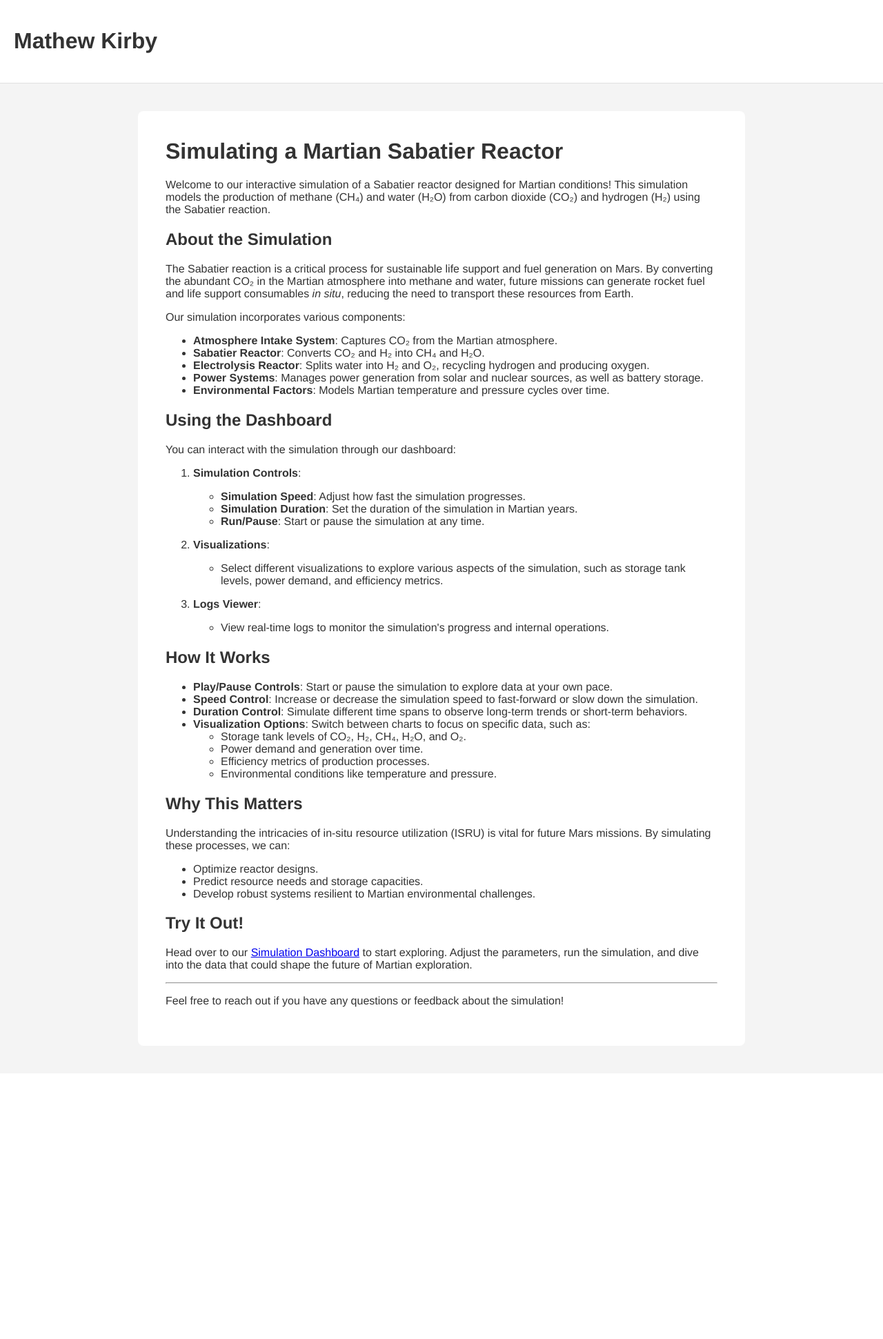
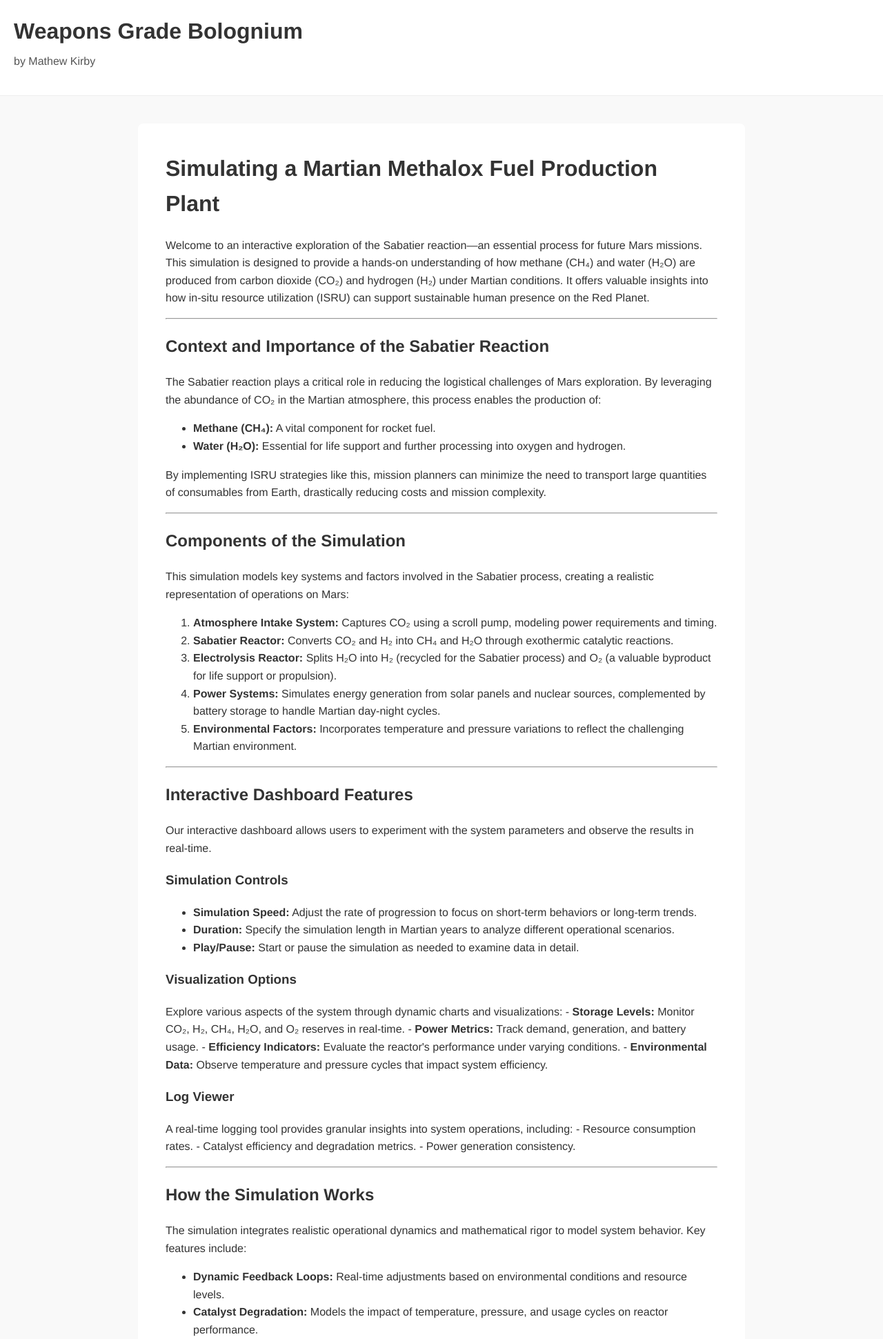
Before and after one commit to mkirby1995/Chemistry, a Flask app: page /post/simulation_post in a window 1280 px wide. Shown: the top 1941 px of the page at 69% size. Before the commit the page ends 1460 px from the top, so only its background shows below. Run offline with Flask 3, Linux system fonts and the light colour scheme.

```diff
--- a/app.py
+++ b/app.py
@@ -12,6 +12,7 @@ POSTS_DIRECTORY = "posts"
 
 def load_posts():
     posts = []
+    # Load local Markdown posts
     for md_file in Path(POSTS_DIRECTORY).glob("*.md"):
         with open(md_file, "r", encoding="utf-8") as file:
             content = file.read()
@@ -28,7 +29,21 @@ def load_posts():
                 }
             metadata["filename"] = md_file.stem
             posts.append(metadata)
+
+    # Load Medium posts from YAML
+    medium_posts_file = Path(f"{POSTS_DIRECTORY}/medium_posts.yaml")
+    try:
+        with open(medium_posts_file, "r", encoding="utf-8") as file:
+            medium_posts = yaml.safe_load(file)
+            for post in medium_posts:
+                post["is_medium"] = True  # Add a flag for Medium posts
+                posts.append(post)
+    except Exception as e:
+        logging.error(f"Error loading Medium posts: {e}")
+
+    # Sort posts by title or add custom sorting
     return posts
+
 
 
 @app.route("/")
@@ -78,3 +93,4 @@ def run_simulation_route():
 
 if __name__ == "__main__":
     app.run(host='0.0.0.0', port=5000, debug=False)
+    # app.run(debug=True)
--- a/posts/simulation_post.md
+++ b/posts/simulation_post.md
@@ -1,61 +1,86 @@
 ---
-title: Simulating a Martian Sabatier Reactor
-description: Explore our interactive simulation of a Sabatier reactor operating on Mars.
+title: Simulating a Martian Methalox Fuel Production Plant
+description: Insights into In-Situ Resource Utilization (ISRU)
 image: fuel_production_plant.jpg
 ---
 
-Welcome to our interactive simulation of a Sabatier reactor designed for Martian conditions! This simulation models the production of methane (CH₄) and water (H₂O) from carbon dioxide (CO₂) and hydrogen (H₂) using the Sabatier reaction.
+Welcome to an interactive exploration of the Sabatier reaction—an essential process for future Mars missions. This simulation is designed to provide a hands-on understanding of how methane (CH₄) and water (H₂O) are produced from carbon dioxide (CO₂) and hydrogen (H₂) under Martian conditions. It offers valuable insights into how in-situ resource utilization (ISRU) can support sustainable human presence on the Red Planet.
 
-## About the Simulation
+---
 
-The Sabatier reaction is a critical process for sustainable life support and fuel generation on Mars. By converting the abundant CO₂ in the Martian atmosphere into methane and water, future missions can generate rocket fuel and life support consumables _in situ_, reducing the need to transport these resources from Earth.
+## Context and Importance of the Sabatier Reaction
 
-Our simulation incorporates various components:
+The Sabatier reaction plays a critical role in reducing the logistical challenges of Mars exploration. By leveraging the abundance of CO₂ in the Martian atmosphere, this process enables the production of:
 
-- **Atmosphere Intake System**: Captures CO₂ from the Martian atmosphere.
-- **Sabatier Reactor**: Converts CO₂ and H₂ into CH₄ and H₂O.
-- **Electrolysis Reactor**: Splits water into H₂ and O₂, recycling hydrogen and producing oxygen.
-- **Power Systems**: Manages power generation from solar and nuclear sources, as well as battery storage.
-- **Environmental Factors**: Models Martian temperature and pressure cycles over time.
+- **Methane (CH₄):** A vital component for rocket fuel.
+- **Water (H₂O):** Essential for life support and further processing into oxygen and hydrogen.
 
-## Using the Dashboard
+By implementing ISRU strategies like this, mission planners can minimize the need to transport large quantities of consumables from Earth, drastically reducing costs and mission complexity.
 
-You can interact with the simulation through our dashboard:
+---
 
-1. **Simulation Controls**:
-   - **Simulation Speed**: Adjust how fast the simulation progresses.
-   - **Simulation Duration**: Set the duration of the simulation in Martian years.
-   - **Run/Pause**: Start or pause the simulation at any time.
+## Components of the Simulation
 
-2. **Visualizations**:
-   - Select different visualizations to explore various aspects of the simulation, such as storage tank levels, power demand, and efficiency metrics.
+This simulation models key systems and factors involved in the Sabatier process, creating a realistic representation of operations on Mars:
 
-3. **Logs Viewer**:
-   - View real-time logs to monitor the simulation's progress and internal operations.
+1. **Atmosphere Intake System:** Captures CO₂ using a scroll pump, modeling power requirements and timing.
+2. **Sabatier Reactor:** Converts CO₂ and H₂ into CH₄ and H₂O through exothermic catalytic reactions.
+3. **Electrolysis Reactor:** Splits H₂O into H₂ (recycled for the Sabatier process) and O₂ (a valuable byproduct for life support or propulsion).
+4. **Power Systems:** Simulates energy generation from solar panels and nuclear sources, complemented by battery storage to handle Martian day-night cycles.
+5. **Environmental Factors:** Incorporates temperature and pressure variations to reflect the challenging Martian environment.
 
-## How It Works
+---
 
-- **Play/Pause Controls**: Start or pause the simulation to explore data at your own pace.
-- **Speed Control**: Increase or decrease the simulation speed to fast-forward or slow down the simulation.
-- **Duration Control**: Simulate different time spans to observe long-term trends or short-term behaviors.
-- **Visualization Options**: Switch between charts to focus on specific data, such as:
-  - Storage tank levels of CO₂, H₂, CH₄, H₂O, and O₂.
-  - Power demand and generation over time.
-  - Efficiency metrics of production processes.
-  - Environmental conditions like temperature and pressure.
+## Interactive Dashboard Features
+
+Our interactive dashboard allows users to experiment with the system parameters and observe the results in real-time.
+
+### **Simulation Controls**
+- **Simulation Speed:** Adjust the rate of progression to focus on short-term behaviors or long-term trends.
+- **Duration:** Specify the simulation length in Martian years to analyze different operational scenarios.
+- **Play/Pause:** Start or pause the simulation as needed to examine data in detail.
+
+### **Visualization Options**
+Explore various aspects of the system through dynamic charts and visualizations:
+- **Storage Levels:** Monitor CO₂, H₂, CH₄, H₂O, and O₂ reserves in real-time.
+- **Power Metrics:** Track demand, generation, and battery usage.
+- **Efficiency Indicators:** Evaluate the reactor's performance under varying conditions.
+- **Environmental Data:** Observe temperature and pressure cycles that impact system efficiency.
+
+### **Log Viewer**
+A real-time logging tool provides granular insights into system operations, including:
+- Resource consumption rates.
+- Catalyst efficiency and degradation metrics.
+- Power generation consistency.
+
+---
+
+## How the Simulation Works
+
+The simulation integrates realistic operational dynamics and mathematical rigor to model system behavior. Key features include:
+
+- **Dynamic Feedback Loops:** Real-time adjustments based on environmental conditions and resource levels.
+- **Catalyst Degradation:** Models the impact of temperature, pressure, and usage cycles on reactor performance.
+- **Resource Management:** Tracks storage levels and highlights potential bottlenecks.
+- **Power Utilization:** Balances demand from various subsystems against generation capacity.
+
+For example, users can observe how a drop in solar power during a dust storm affects reactor operations, battery usage, and overall efficiency.
+
+---
 
 ## Why This Matters
 
-Understanding the intricacies of in-situ resource utilization (ISRU) is vital for future Mars missions. By simulating these processes, we can:
+Understanding the nuances of ISRU processes like the Sabatier reaction is vital for successful Mars colonization. Simulations like this help researchers and engineers:
 
-- Optimize reactor designs.
-- Predict resource needs and storage capacities.
-- Develop robust systems resilient to Martian environmental challenges.
+- **Optimize Reactor Designs:** Test different configurations to maximize efficiency and durability.
+- **Predict Resource Needs:** Estimate storage capacities and resource replenishment schedules.
+- **Improve System Resilience:** Develop strategies to mitigate the challenges posed by the Martian environment, such as extreme temperatures or dust storms.
 
-## Try It Out!
-
-Head over to our [Simulation Dashboard](/dashboard) to start exploring. Adjust the parameters, run the simulation, and dive into the data that could shape the future of Martian exploration.
+By engaging with this simulation, users gain practical insights into the design and operation of systems that could pave the way for humanity’s future on Mars.
 
 ---
 
+## Simulation Dashboard
+
+[Simulation Dashboard](/dashboard)
 Feel free to reach out if you have any questions or feedback about the simulation!
--- a/static/css/styles.css
+++ b/static/css/styles.css
@@ -1,46 +1,89 @@
+/* General styles */
 body {
-    font-family: 'Helvetica Neue', Helvetica, Arial, sans-serif;
+    font-family: 'Helvetica Neue', Arial, sans-serif;
     color: #333;
-    background-color: #f4f4f4;
+    background-color: #f9f9f9;
     margin: 0;
+    padding: 0;
+    line-height: 1.6;
 }
 
+/* Header */
 header {
     background-color: #fff;
-    border-bottom: 1px solid #e0e0e0;
+    border-bottom: 1px solid #eee;
     padding: 20px;
     text-align: left;
 }
 
-header h1 a {
+header h1 {
+    font-size: 2rem;
+    margin: 0;
     color: #333;
-    text-decoration: none;
 }
 
+header h1 a {
+    text-decoration: none;
+    color: inherit;
+}
+
+/* header h1 a:hover {
+    color: #007bff;
+} */
+
+header .subtitle {
+    font-size: 1rem;
+    color: #555;
+    margin-top: 5px;
+}
+
+header .subtitle a {
+    text-decoration: none;
+    color: inherit;
+}
+
+/* Main content */
 .post-grid {
     display: grid;
-    grid-template-columns: repeat(auto-fill, minmax(300px, 1fr));
+    grid-template-columns: repeat(auto-fit, minmax(300px, 1fr));
     gap: 20px;
-    padding: 40px;
+    padding: 20px;
     max-width: 1200px;
     margin: 0 auto;
 }
 
 .post-card {
-    background-color: #fff;
+    display: block; /* Makes the entire card clickable */
+    background: #fff;
+    border: 1px solid #eee;
     border-radius: 8px;
+    box-shadow: 0 2px 4px rgba(0, 0, 0, 0.1);
     overflow: hidden;
-    box-shadow: 0 2px 4px rgba(0,0,0,0.1);
-    transition: transform 0.2s;
+    transition: transform 0.2s, box-shadow 0.2s;
+    text-decoration: none; /* Removes underline on hover */
+    color: inherit; /* Ensures text color inherits from parent */
 }
 
 .post-card:hover {
     transform: translateY(-5px);
+    box-shadow: 0 4px 8px rgba(0, 0, 0, 0.18);
+}
+
+.post-image {
+    width: 100%; /* Matches the width of the container */
+    height: 200px; /* Fixed height for uniform aspect ratio */
+    overflow: hidden; /* Ensures no overflow if the image doesn't fit */
+    display: flex; /* Centers image within the container */
+    justify-content: center; /* Centers horizontally */
+    align-items: center; /* Centers vertically */
+    background-color: #f4f4f4; /* Fallback background color */
 }
 
 .post-image img {
     width: 100%;
-    height: auto;
+    height: 100%;
+    object-fit: cover; /* Ensures the image covers the container while maintaining aspect ratio */
+    object-position: center; /* Center aligns the image within the container */
 }
 
 .post-info {
@@ -48,23 +91,26 @@ header h1 a {
 }
 
 .post-info h2 {
-    margin-top: 0;
+    font-size: 1.2rem;
+    margin: 0 0 10px;
     color: #333;
 }
 
 .post-info p {
+    font-size: 1rem;
     color: #666;
+    margin: 0;
 }
 
-.post-info a {
-    display: inline-block;
-    margin-top: 10px;
-    color: #007BFF;
-    text-decoration: none;
-}
+/* Responsive design */
+@media (max-width: 600px) {
+    .post-grid {
+        padding: 10px;
+    }
 
-.post-info a:hover {
-    text-decoration: underline;
+    .post-info {
+        padding: 15px;
+    }
 }
 
 .post-content {
--- a/templates/base.html
+++ b/templates/base.html
@@ -2,13 +2,14 @@
 <html lang="en">
 <head>
     <meta charset="UTF-8">
-    <title>{{ title if title else 'My Portfolio' }}</title>
+    <meta name="viewport" content="width=device-width, initial-scale=1.0">
+    <title>{% block title %}My Website{% endblock %}</title>
     <link rel="stylesheet" href="{{ url_for('static', filename='css/styles.css') }}">
-    <meta name="viewport" content="width=device-width, initial-scale=1">
 </head>
 <body>
     <header>
-        <h1><a href="{{ url_for('index') }}">Mathew Kirby</a></h1>
+        <h1><a href="{{ url_for('index') }}">Weapons Grade Bolognium</a></h1>
+        <p class="subtitle"><a href="{{ url_for('index') }}">by Mathew Kirby</a></p>
     </header>
     <main>
         {% block content %}{% endblock %}
```
Also changed, not shown: posts/medium_posts.yaml (added, +20 -0 lines), posts/post1.md (deleted, +0 -7 lines), templates/index.html (+5 -3 lines), static/images/baseball.jpg (added), static/images/capitol.jpg (added), static/images/fuel_plant_diagram.png (renamed from static/images/post1.png), static/images/fuel_production_plant.jpg, static/images/library_of_congress.jpg (added), static/images/mushrooms.jpg (added), 4 other files.
